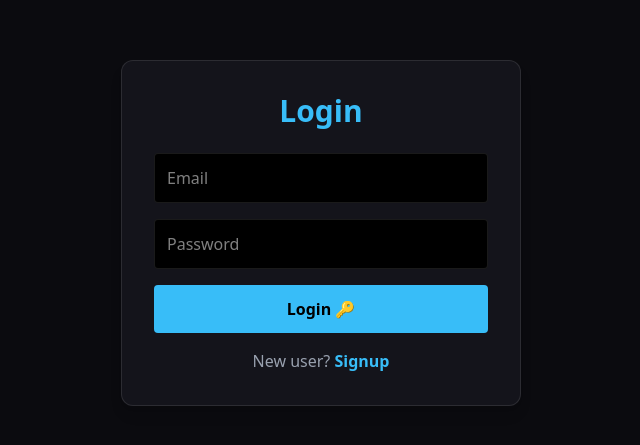
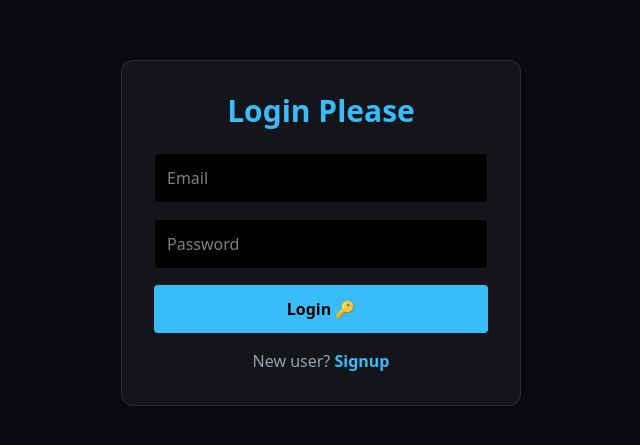
Before and after one commit to Vedant2210/UrbanAssist, a React app in the folder frontend/: page /login in a window 1280 px wide. Shown: the part 167-612 px from the top of the page, without its empty margins (319-959 px from the left). Built offline with nearby package versions, Linux system fonts and the light colour scheme; the HTML template or start-up script is replaced by a standard one.

Commit message:
Update login header text to 'Login Please'

```diff
--- a/frontend/src/pages/Login.jsx
+++ b/frontend/src/pages/Login.jsx
@@ -36,7 +36,7 @@ const Login = () => {
     <div className="min-h-screen flex justify-center items-center bg-[#0B0B0F] text-white">
       <div className="bg-[#14141B] p-8 rounded-xl shadow-lg w-[400px] border border-white/10">
         <h2 className="text-3xl font-bold text-center text-[#38BDF8] mb-6">
-          Login
+          Login Please
         </h2>
 
         <form onSubmit={handleSubmit} className="flex flex-col gap-4">
```
